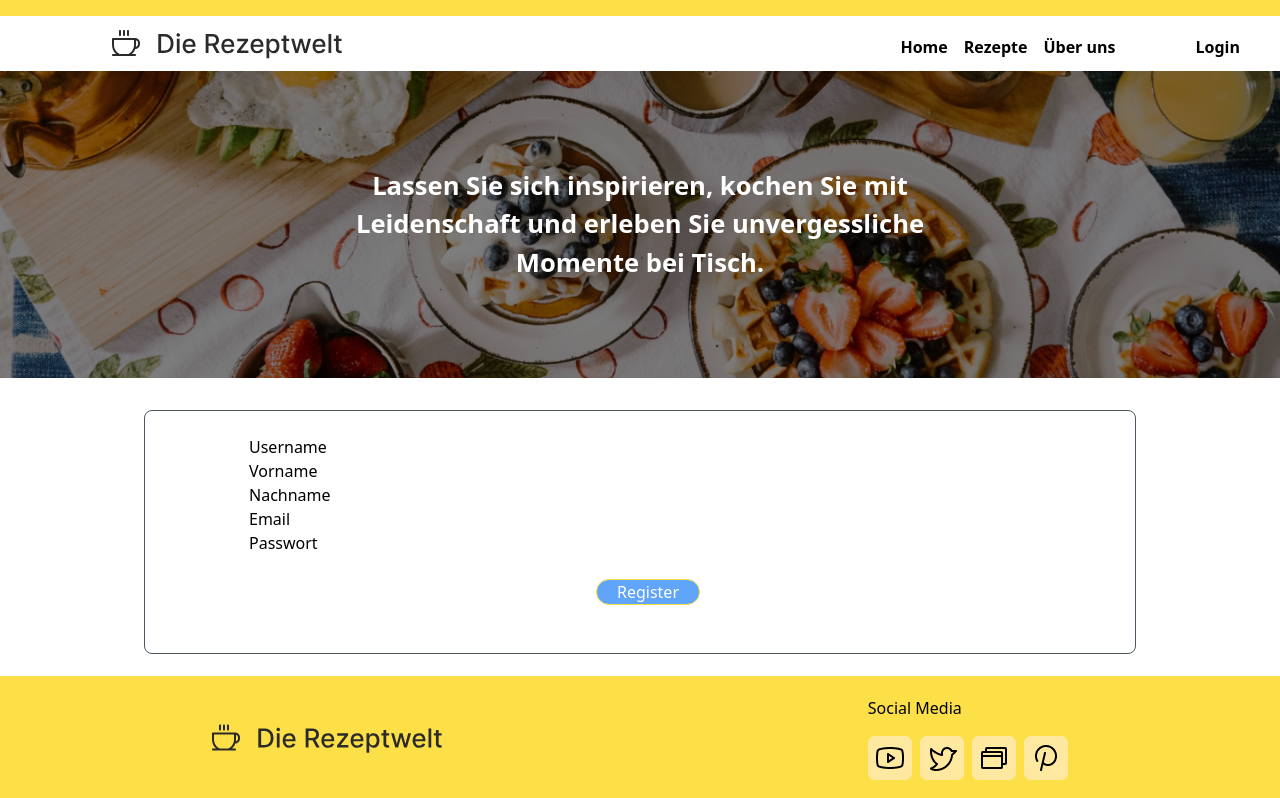
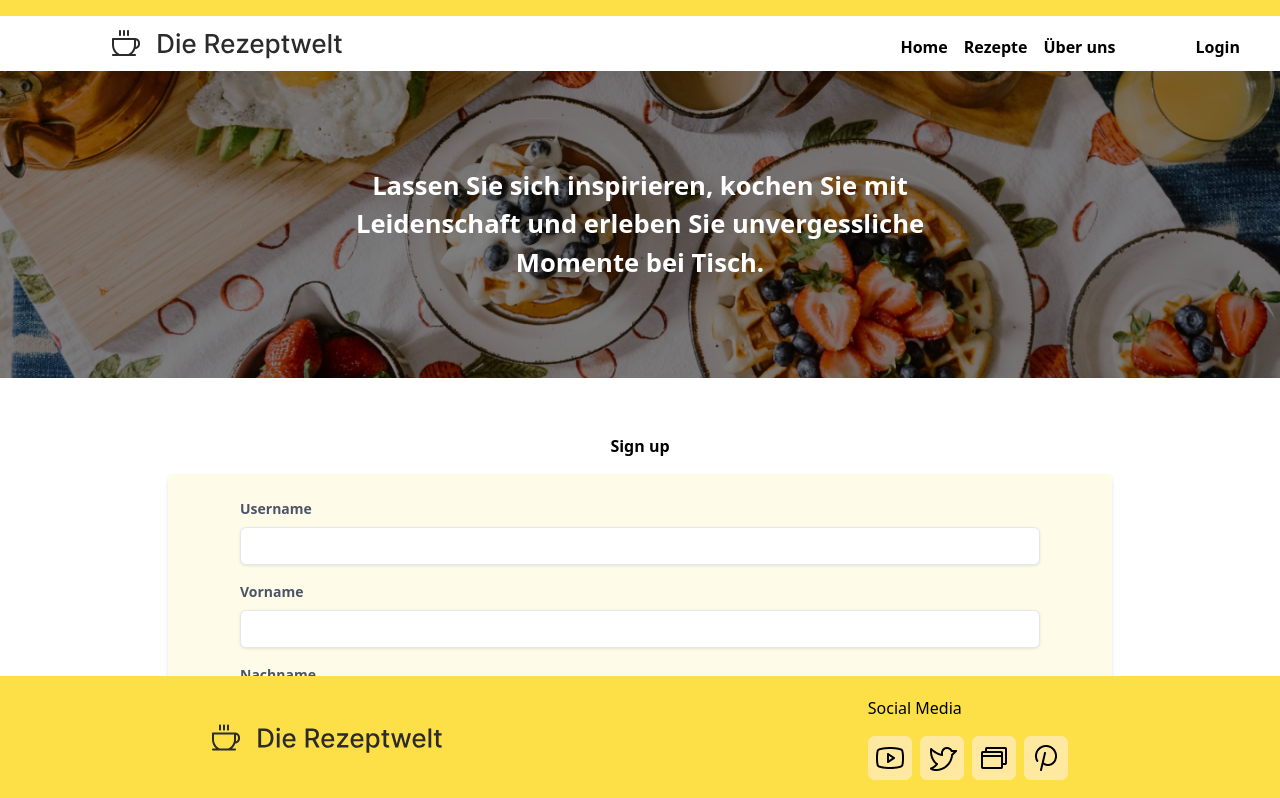
Before and after one commit to sharonVko/Project-Rezeptwelt, a React (Vite) app: page /signup in a window 1280 px wide. Shown: the top 798 px of the page. Built offline with nearby package versions, Linux system fonts and the light colour scheme; no server answers.

Commit message:
styled sign up form

```diff
--- a/src/components/HeaderNav.tsx
+++ b/src/components/HeaderNav.tsx
@@ -12,6 +12,8 @@ const HeaderNav:React.FC<HeaderNavProps> = ({heroProps}) => {
     const handleLogout = async() => {
         await supabase.auth.signOut();
         setUser(null);
+        console.log('Logout successful');
+
     }
 
     return (
--- a/src/pages/SignUp.tsx
+++ b/src/pages/SignUp.tsx
@@ -55,30 +55,31 @@ const SignUp = () => {
     }
 
     return (
-        <div className="text-center border border-gray-600 rounded-lg p-6 mx-36">
+        <div className="text-center p-6 mx-36">
+            <h3 className="font-semibold text-center pb-4">Sign up</h3>
             {userFeedback && <p className={`text-xl font-semibold mb-4 ${isError? "text-red-700" : "text-green-600"}`}>{userFeedback}</p>}
-            <form className="" onSubmit={handleRegister}>
-                <div className="text-start pl-20">
-                <div>
-                    <label htmlFor="user_name">Username</label>
-                    <input type="text" name="user_name"  />
+            <form className="bg-yellow-50 shadow-md rounded px-8 pt-6 pb-8 mb-4" onSubmit={handleRegister}>
+                <div className="text-start px-10">
+                <div className="mb-4">
+                    <label className="lbl-base" htmlFor="user_name">Username</label>
+                    <input className="input-base" type="text" name="user_name"  />
                 </div>
-                <div>
-                    <label htmlFor="first_name">Vorname</label>
-                    <input type="text" name="first_name"  />
+                <div className="mb-4">
+                    <label className="lbl-base" htmlFor="first_name">Vorname</label>
+                    <input className="input-base" type="text" name="first_name"  />
                 </div>
-                <div>
-                    <label htmlFor="last_name">Nachname</label>
-                    <input type="text" name="last_name"  />
+                <div className="mb-4">
+                    <label className="lbl-base" htmlFor="last_name">Nachname</label>
+                    <input className="input-base" type="text" name="last_name"  />
 
                 </div>
-                <div>
-                    <label htmlFor="email">Email</label>
-                    <input type="email" name="email"  />
+                <div className="mb-4">
+                    <label className="lbl-base" htmlFor="email">Email</label>
+                    <input className="input-base" type="email" name="email"  />
                 </div>
-                <div>
-                    <label htmlFor="password">Passwort</label>
-                    <input type="password" name="password" />
+                <div className="mb-4">
+                    <label className="lbl-base" htmlFor="password">Passwort</label>
+                    <input className="input-base" type="password" name="password" />
                 </div>
                 </div>
                 {/* register button for new users */}
```
